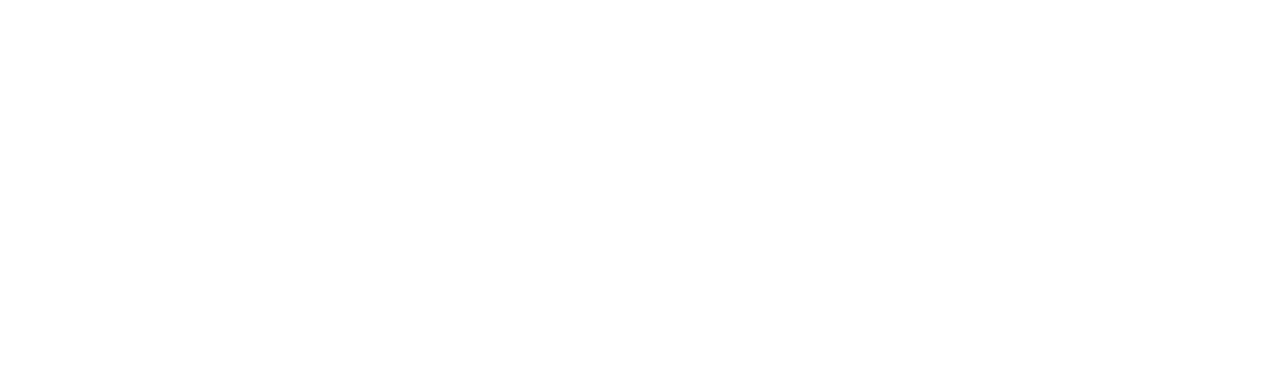
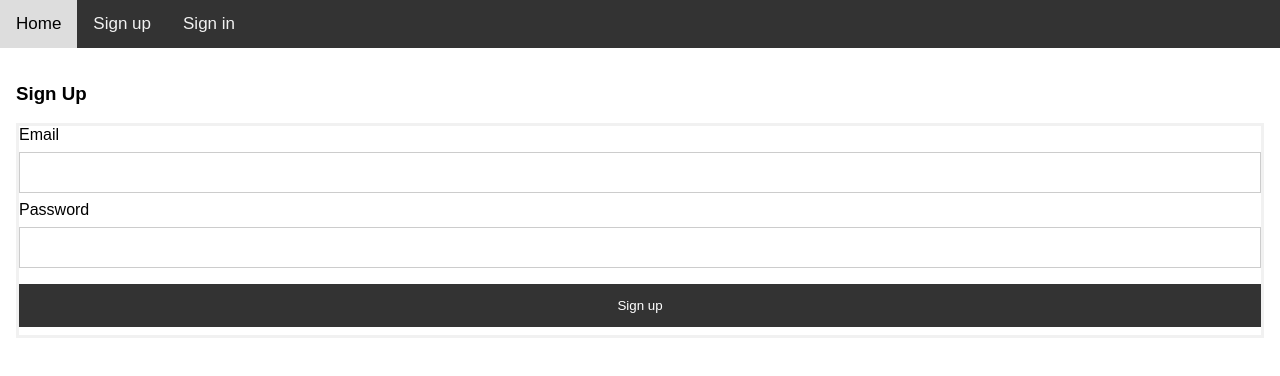
Before and after one commit to Fr0ggym4n/ImmoCoin, a React (Create React App) app: page /register in a window 1280 px wide. Shown: the top 376 px of the page. Built offline with nearby package versions, Linux system fonts and the light colour scheme.

Commit message:
adding navbar

```diff
--- a/src/components/App/index.jsx
+++ b/src/components/App/index.jsx
@@ -1,6 +1,9 @@
 import React from 'react'
 import { Provider } from 'react-redux'
 import Home from 'pages/Home';
+import Navbar from 'components/Navbar';
+import SignIn from 'pages/SignIn'
+import SignUp from 'pages/SignUp'
 import store from 'store'
 import {
   BrowserRouter as Router,
@@ -17,10 +20,17 @@
     <Provider store={store}>
       <Router>
         <div>
+        <Navbar />
           <Switch>
-            <Route path="/" exact>
-              <Home />
-            </Route>
+          <Route path="/" exact>
+                                <Home />
+                            </Route>
+                            <Route path="/register">
+                                <SignUp />
+                            </Route>
+                            <Route path="/login">
+                                <SignIn />
+                            </Route>
           </Switch>
         </div>
       </Router>
--- /dev/null
+++ b/src/components/Navbar/Navbar.css
@@ -0,0 +1,36 @@
+body {
+  margin: 0;
+  font-family: Arial, Helvetica, sans-serif;
+}
+
+.topnav {
+  overflow: hidden;
+  background-color: #333;
+}
+
+.topnav a {
+  float: left;
+  color: #f2f2f2;
+  text-align: center;
+  padding: 14px 16px;
+  text-decoration: none;
+  font-size: 17px;
+}
+
+.topnav a:hover {
+  background-color: #ddd;
+  color: black;
+}
+
+.topnav a.active {
+  background-color: #04aa6d;
+  color: white;
+}
+.block {
+  display: block;
+  font-size: 16px;
+  background-color: #333;
+  color: white;
+  text-align: center;
+  padding: 14px 16px;
+}
--- /dev/null
+++ b/src/components/Navbar/index.jsx
@@ -0,0 +1,58 @@
+import { Link } from 'react-router-dom'
+import { useSelector, useDispatch } from 'react-redux'
+import { logout } from 'store/actions'
+import { useHistory } from 'react-router-dom'
+import './Navbar.css'
+
+const Navbar = () => {
+
+    const currentUser = useSelector(state => state.authReducer)
+    console.log('state', currentUser)
+    const history = useHistory();
+    const dispatch = useDispatch()
+    const handleLogout = (e) => {
+        e.preventDefault()
+        dispatch(logout())
+        history.push('/')
+        window.alert("Disconnecting...see you soon!")
+
+    }
+    return (
+            <div class="topnav">
+            <div className="col-md-2" >
+                <Link to="/">Home</Link>
+            {!currentUser.id &&
+                <div className="col-md-6">
+                    <div className="row">
+                        <div className="col-md-3">
+                            <Link  to="/register">Sign up</Link>
+                        </div>
+                        <div className="col-md-3">
+                            <Link to="/login">Sign in</Link>
+                        </div>
+                    </div>
+                </div>
+
+            }
+
+            {currentUser.id &&
+                <div className="col-md-6">
+                        <div class="col-md-3">
+                            <Link  to="/profile">Profile</Link>
+                        </div>
+                        <div className="col-md-3">
+                            <Link to="/posts"> Add Property</Link>
+                        </div>
+                        <div className="col-md-3">
+                            <button className="block" onClick={handleLogout}>Log out</button>
+                     </div>
+                    </div>
+            }
+        </div >
+        </div>
+
+    )
+}
+
+
+export default Navbar
--- a/src/pages/Home/index.jsx
+++ b/src/pages/Home/index.jsx
@@ -26,7 +26,7 @@
 
 
     return (
-        <div>
+        <div className="col-md-8">
 
 
                 {properties.map((item) => (
@@ -36,22 +36,23 @@
                       <CardMedia
                         component="img"
                         alt="interior house"
-                        height="140"
+                        paddingTop = '56.25%'
+                        marginTop = '30'
                         image="https://images.unsplash.com/photo-1616137466211-f939a420be84?ixid=MnwxMjA3fDB8MHxwaG90by1wYWdlfHx8fGVufDB8fHx8&ixlib=rb-1.2.1&auto=format&fit=crop&w=1489&q=80"
                         title="house"
                       />
                       <CardContent>
-                        <Typography gutterBottom variant="h5" component="h2">
+                        <Typography gutterBottom variant="h5" component="h2" align="center">
                           {item.name}
                         </Typography>
-                        <Typography variant="body2" color="textSecondary" component="p">
+                        <Typography variant="body2" color="textSecondary" component="p" align="center">
                          {item.description}
                         </Typography>
                       </CardContent>
                     </CardActionArea>
                     <CardActions>
 
-                      <Button size="small" color="primary">
+                      <Button size="small" color="primary" align="center" >
                         Learn More
                       </Button>
                     </CardActions>
--- /dev/null
+++ b/src/pages/SignIn/SignIn.css
@@ -0,0 +1,55 @@
+body {
+  font-family: Arial, Helvetica, sans-serif;
+}
+form {
+  border: 3px solid #f1f1f1;
+}
+
+input[type="text"],
+input[type="password"] {
+  width: 100%;
+  padding: 12px 20px;
+  margin: 8px 0;
+  display: inline-block;
+  border: 1px solid #ccc;
+  box-sizing: border-box;
+}
+
+button {
+  background-color: #333;
+  color: white;
+  padding: 14px 20px;
+  margin: 8px 0;
+  border: none;
+  cursor: pointer;
+  width: 100%;
+}
+
+button:hover {
+  opacity: 0.8;
+}
+
+.cancelbtn {
+  width: auto;
+  padding: 10px 18px;
+  background-color: #f44336;
+}
+
+.imgcontainer {
+  text-align: center;
+  margin: 24px 0 12px 0;
+}
+
+img.avatar {
+  width: 40%;
+  border-radius: 50%;
+}
+
+.container {
+  padding: 16px;
+}
+
+span.psw {
+  float: right;
+  padding-top: 16px;
+}
--- /dev/null
+++ b/src/pages/SignIn/index.jsx
@@ -0,0 +1,76 @@
+import { useState } from 'react'
+import { useDispatch } from 'react-redux'
+import { useHistory } from 'react-router-dom'
+import { authenticate } from 'store/actions'
+import './SignIn.css'
+
+
+const SignIn = () => {
+    const [email, setEmail] = useState("")
+    const [password, setPassword] = useState("")
+    const dispatch = useDispatch()
+    const history = useHistory();
+
+    const handleEmail = (e) => {
+        setEmail(e.target.value)
+    }
+
+    const handlePassword = (e) => {
+        setPassword(e.target.value)
+    }
+
+    const fetchSignIn = async (e) => {
+        const dataUser = {
+            user: {
+                email: email,
+                password: password
+            }
+        }
+        e.preventDefault();
+        const response = await fetch("http://localhost:3000/api/login", {
+            method: 'post',
+            headers: {
+                'Content-Type': 'application/json'
+            },
+            body: JSON.stringify(dataUser)
+        })
+
+        if (response.status !== 200) {
+            alert("Something wrong during sign in!")
+            return
+        }
+
+        const token = response.headers.get('Authorization').split('Bearer ')[1]
+        const data = await response.json()
+        const userId = data.data.id
+        const userEmail = data.data.attributes.email
+
+        dispatch(authenticate({
+            id: userId,
+            email: userEmail,
+        }, token))
+
+        history.push('/')
+    }
+
+    return (
+        <div class="container">
+        <div className="text-center my-2">
+                <h3>Sign In</h3>
+            </div>
+            <form>
+                <div className="form-group">
+                    <label className="mb-1" type="text" name="email">Email</label>
+                    <input className="form-control mb-2" type="text" name="email" onChange={handleEmail} />
+                    <label className="mb-1" type="text" name="password">Password</label>
+                    <input className="form-control mb-3" rows='4' type="password" name="password" onChange={handlePassword} />
+                    <button className="btn btn-outline-secondary" type="submit" onClick={fetchSignIn}>Sign in</button>
+                </div>
+            </form>
+        </div>
+    )
+
+}
+
+
+export default SignIn
--- /dev/null
+++ b/src/pages/SignUp/index.jsx
@@ -0,0 +1,76 @@
+import { useState } from 'react'
+import { useDispatch } from 'react-redux'
+import { useHistory } from 'react-router-dom'
+import { authenticate } from 'store/actions'
+
+const SignUp = () => {
+
+    const [email, setEmail] = useState("")
+    const [password, setPassword] = useState("")
+    const dispatch = useDispatch()
+    const history = useHistory();
+
+    const handleEmail = (e) => {
+        setEmail(e.target.value)
+    }
+
+    const handlePassword = (e) => {
+        setPassword(e.target.value)
+    }
+
+
+    const fetchSignUp = async (e) => {
+
+        const dataUser = {
+            user: {
+                email: email,
+                password: password
+            }
+        }
+        e.preventDefault();
+        const response = await fetch("http://localhost:3000/api/signup", {
+            method: 'post',
+            headers: {
+                'Content-Type': 'application/json'
+            },
+            body: JSON.stringify(dataUser)
+        })
+
+        if (response.status !== 200) {
+            alert("Something wrong during sign up!")
+            return
+        }
+
+        const token = response.headers.get('Authorization').split('Bearer ')[1]
+        const data = await response.json()
+        const userId = data.data.id
+        const userEmail = data.data.attributes.email
+
+        dispatch(authenticate({
+            id: userId,
+            email: userEmail,
+        }, token))
+
+        history.push('/')
+    }
+
+    return (
+        <div class="container">
+            <div className="text-center my-2">
+                <h3>Sign Up</h3>
+            </div>
+            <form>
+                <div className="form-group">
+                    <label className="mb-1" type="text" name="email">Email</label>
+                    <input className="form-control mb-2" type="text" name="email" onChange={handleEmail} />
+                    <label className="mb-1" type="text" name="password">Password</label>
+                    <input className="form-control mb-3" rows='4' type="password" name="password" onChange={handlePassword} />
+                    <button className="btn btn-outline-secondary" type="submit" onClick={fetchSignUp}>Sign up</button>
+                </div>
+            </form>
+        </div>
+    )
+}
+
+
+export default SignUp
```
